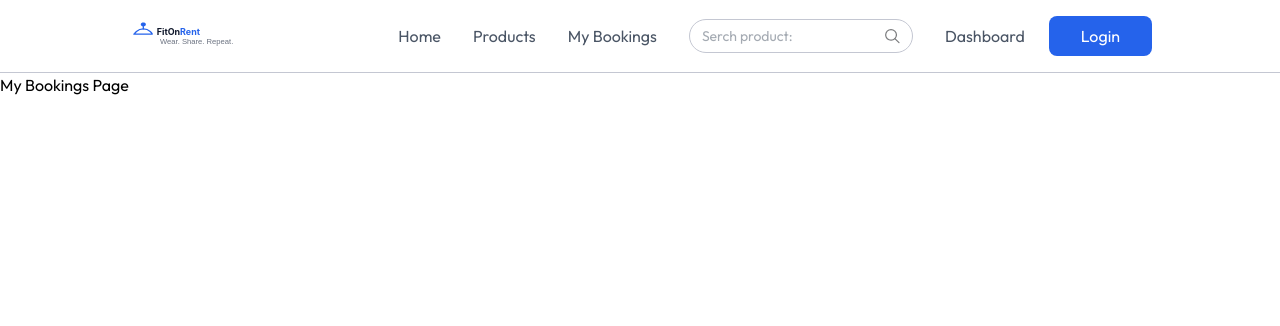
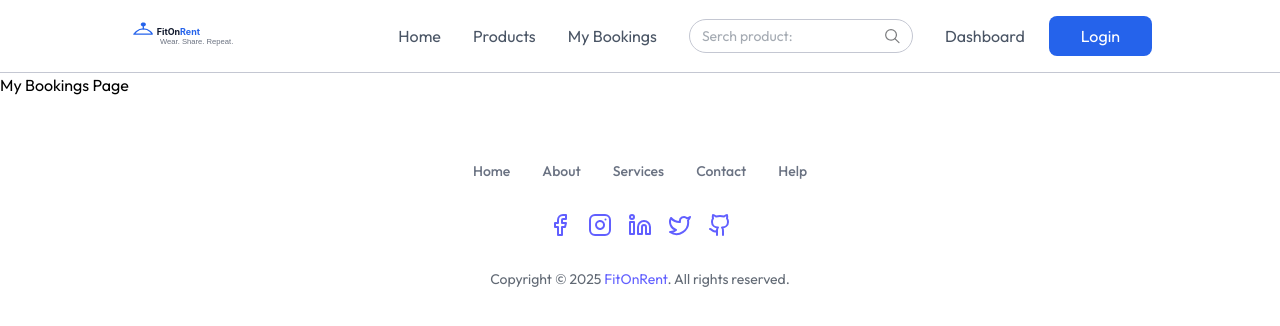
Before and after one commit to Ayanak368/Rental_System, a React (Vite) app: page /my-booking in a window 1280 px wide. Shown: the top 326 px of the page. Built offline with nearby package versions, Linux system fonts and the light colour scheme.

Commit message:
Home page completed

```diff
--- a/src/App.jsx
+++ b/src/App.jsx
@@ -5,6 +5,7 @@ import Home from './pages/Home'
 import MyBookings from './pages/MyBookings'
 import Productdetails from './pages/Productdetails'
 import Product from './pages/Product'
+import Footer from './components/Footer'
 
 const App = () => {
 
@@ -21,8 +22,9 @@ const isOwnerPath = useLocation().pathname.startsWith('/owner')
       <Route path='/my-booking' element={<MyBookings/>}/>
 
 
+    </Routes>
+    {!isOwnerPath && <Footer />}
 
-    </Routes>
 
     </>
   )
--- a/src/components/FeaturedSection.jsx
+++ b/src/components/FeaturedSection.jsx
@@ -27,7 +27,7 @@ const FeaturedSection = () => {
       }
      </div>
      <button onClick={() => {
-        navigate('/car'); window.scrollTo(0,0)
+        navigate('/product'); window.scrollTo(0,0)
      }}
       className='flex items-center justify-center gap-2 px-6 py-2 border
             border-borderColor hover:bg-gray-50 rounded-md mt-18 cursor-pointer'>
--- /dev/null
+++ b/src/components/Footer.jsx
@@ -0,0 +1,77 @@
+import React from "react";
+
+const Footer = () => {
+  return (
+    <footer className="flex flex-col bg-white items-center justify-around w-full py-16 text-sm text-gray-800/70">
+      <div className="flex items-center gap-8">
+        <a href="#" className="font-medium text-gray-500 hover:text-black transition-all">
+          Home
+        </a>
+        <a href="#" className="font-medium text-gray-500 hover:text-black transition-all">
+          About
+        </a>
+        <a href="#" className="font-medium text-gray-500 hover:text-black transition-all">
+          Services
+        </a>
+        <a href="#" className="font-medium text-gray-500 hover:text-black transition-all">
+          Contact
+        </a>
+        <a href="#" className="font-medium text-gray-500 hover:text-black transition-all">
+          Help
+        </a>
+      </div>
+
+      <div className="flex items-center gap-4 mt-8 text-indigo-500">
+        {/* Facebook Icon */}
+        <a href="#" className="hover:-translate-y-0.5 transition-all duration-300">
+          <svg width="24" height="24" fill="none" stroke="currentColor" strokeWidth="2"
+            strokeLinecap="round" strokeLinejoin="round" viewBox="0 0 24 24">
+            <path d="M18 2h-3a5 5 0 0 0-5 5v3H7v4h3v8h4v-8h3l1-4h-4V7a1 1 0 0 1 1-1h3z"/>
+          </svg>
+        </a>
+
+        {/* Instagram Icon */}
+        <a href="#" className="hover:-translate-y-0.5 transition-all duration-300">
+          <svg width="24" height="24" fill="none" stroke="currentColor" strokeWidth="2"
+            strokeLinecap="round" strokeLinejoin="round" viewBox="0 0 24 24">
+            <path d="M17 2H7a5 5 0 0 0-5 5v10a5 5 0 0 0 5 5h10a5 5 0 0 0 5-5V7a5 5 0 0 0-5-5"/>
+            <path d="M16 11.37a4 4 0 1 1-7.914 1.173A4 4 0 0 1 16 11.37m1.5-4.87h.01"/>
+          </svg>
+        </a>
+
+        {/* LinkedIn Icon */}
+        <a href="#" className="hover:-translate-y-0.5 transition-all duration-300">
+          <svg width="24" height="24" fill="none" stroke="currentColor" strokeWidth="2"
+            strokeLinecap="round" strokeLinejoin="round" viewBox="0 0 24 24">
+            <path d="M16 8a6 6 0 0 1 6 6v7h-4v-7a2 2 0 0 0-4 0v7h-4v-7a6 6 0 0 1 6-6M6 9H2v12h4z"/>
+            <circle cx="4" cy="4" r="2"/>
+          </svg>
+        </a>
+
+        {/* Twitter Icon */}
+        <a href="#" className="hover:-translate-y-0.5 transition-all duration-300">
+          <svg width="24" height="24" fill="none" stroke="currentColor" strokeWidth="2"
+            strokeLinecap="round" strokeLinejoin="round" viewBox="0 0 24 24">
+            <path d="M22 4s-.7 2.1-2 3.4c1.6 10-9.4 17.3-18 11.6 2.2.1 4.4-.6 6-2C3 15.5.5 9.6 3 5c2.2 2.6 5.6 4.1 9 4-.9-4.2 4-6.6 7-3.8 1.1 0 3-1.2 3-1.2"/>
+          </svg>
+        </a>
+
+        {/* GitHub Icon */}
+        <a href="#" className="hover:-translate-y-0.5 transition-all duration-300">
+          <svg width="24" height="24" fill="none" stroke="currentColor" strokeWidth="2"
+            strokeLinecap="round" strokeLinejoin="round" viewBox="0 0 24 24">
+            <path d="M15 22v-4a4.8 4.8 0 0 0-1-3.5c3 0 6-2 6-5.5.08-1.25-.27-2.48-1-3.5.28-1.15.28-2.35 0-3.5 0 0-1 0-3 1.5-2.64-.5-5.36-.5-8 0C6 2 5 2 5 2c-.3 1.15-.3 2.35 0 3.5A5.4 5.4 0 0 0 4 9c0 3.5 3 5.5 6 5.5-.39.49-.68 1.05-.85 1.65S8.93 17.38 9 18v4"/>
+            <path d="M9 18c-4.51 2-5-2-7-2"/>
+          </svg>
+        </a>
+      </div>
+
+      <p className="mt-8 text-center">
+        Copyright © 2025 <a href="" className="text-indigo-500 hover:underline">FitOnRent</a>.
+        All rights reserved.
+      </p>
+    </footer>
+  );
+};
+
+export default Footer;
--- /dev/null
+++ b/src/components/Newsletter.jsx
@@ -0,0 +1,25 @@
+import React from 'react'
+
+const Newsletter = () => {
+  return (
+    <div className="flex flex-col items-center justify-center text-center space-y-2 max-md:px-4 my-10 mb-40">
+            <h1 className="md:text-4xl text-2xl font-semibold">Never Miss a Deal!</h1>
+            <p className="md:text-lg text-gray-500/70 pb-8">
+                Subscribe to get the latest offers, new arrivals, and exclusive discounts
+            </p>
+            <form className="flex items-center justify-between max-w-2xl w-full md:h-13 h-12">
+                <input
+                    className="border border-gray-300 rounded-md h-full border-r-0 outline-none w-full rounded-r-none px-3 text-gray-500"
+                    type="text"
+                    placeholder="Enter your email id"
+                    required
+                />
+                <button type="submit" className="md:px-12 px-8 h-full text-white bg-indigo-500 hover:bg-primary-dull transition-all cursor-pointer rounded-md rounded-l-none">
+                    Subscribe
+                </button>
+            </form>
+        </div>
+  )
+}
+
+export default Newsletter
--- a/src/components/ProductCards.jsx
+++ b/src/components/ProductCards.jsx
@@ -1,10 +1,14 @@
 import React from 'react'
+import { useNavigate } from 'react-router-dom'
 
 const ProductCards = ({product}) => {
 
     const currency =import.meta.env.VITE_CURRENCY
+    const navigate = useNavigate()
+
   return (
-    <div className='group rounded-xl overflow-hidden shadow-lg hover:translate-y-1 transition-all duration-500 cursor-pointer'>
+    <div onClick={()=> {navigate(`product-details/${product._id}`); scrollTo(0,0)}} ///////////////////////////////////////////
+    className='group rounded-xl overflow-hidden shadow-lg hover:translate-y-1 transition-all duration-500 cursor-pointer'>
 
       <div className='relative h-64 overflow-hidden'>
         <img src={product.image}  alt="product image" className='w-full h-auto object-cover transition-transform duration-500 group-hover:scale-105'/>
--- /dev/null
+++ b/src/components/Testimonial.jsx
@@ -0,0 +1,65 @@
+import React from 'react'
+import { assets } from '../assets/assets'
+import Title from './Title';
+
+// prebuiltui.com for testimonial
+const Testimonial = () => {
+    const testimonials = [
+        {
+            name: "Anjali R",
+            address: "calicut",
+            image: assets.testimonial_image_1,
+            review: "I rented a stunning lehenga for my cousins wedding, and it fit perfectly! The quality was amazing, and I got so many compliments. Renting saved me so much time and money!"
+        },
+        {
+            name: "Swathi P",
+            address: "kochi",
+            image: assets.testimonial_image_2,
+            review: "Ive rented from them multiple times. Every outfit feels brand new, and the service is very reliable. Ill definitely keep using this for future events."
+        },
+        {
+            name: "Priya S",
+            address: "kochi",
+            image: assets.testimonial_image_1,
+            review: "Loved the gown I rented for a birthday party. The checkout process was smooth, and I didnt have to worry about dry cleaning afterward. Highly recommend!"
+        }
+
+    ];
+
+    return (
+        <div className="py-28 px-6 md:px-16 lg:px-24 xl:px-24">
+        <Title
+                title="What Our Customers Say"
+                subtitle="From weddings to parties, our users share their stories of looking fabulous without the hassle of buying. Discover what they have to say about our rental collection."
+            />
+
+            <div className="grid grid-cols-1 sm:grid-cols-2 lg:grid-cols-3 gap-8 mt-18">
+                {testimonials.map((testimonial,index) => (
+                    <div key={index} className="bg-white p-6 rounded-xl shadow-lg hover:-translate-y-1 transition-all duration-500">
+                        <div className="flex items-center gap-3">
+                            <img
+                                className="w-12 h-12 rounded-full"
+                                src={testimonial.image}
+                                alt={testimonial.name}
+                            />
+                            <div>
+                                <p className="text-xl">{testimonial.name}</p>
+                                <p className="text-gray-500">{testimonial.address}</p>
+                            </div>
+                        </div>
+
+                        <div className="flex items-center gap-1 mt-4">
+                            {Array(5).fill(0).map((_, index) => (
+                                <img key={index} src={assets.star_icon} alt="star-icon" />
+                            ))}
+                        </div>
+
+                        <p className="text-gray-500 max-w-90 mt-4 font-light">"{testimonial.review}"</p>
+                    </div>
+                ))}
+            </div>
+        </div>
+    );
+}
+
+export default Testimonial;
--- a/src/components/Title.jsx
+++ b/src/components/Title.jsx
@@ -3,7 +3,7 @@ import React from 'react'
 const Title = ({title,subtitle,align}) => {
   return (
     <div className={`flex flex-col justify-center items-center text-center
-     ${align == "left" && "md:items-start md:text-left"}`}>
+     ${align === "left" && "md:items-start md:text-left"}`}>
       <h1 className='font-semibold text-4xl md:text-[40px]'>{title}</h1>
       <p className='text-sm md:text-base text-gray-500/90 mt-2 max-w-156'>{subtitle}</p>
     </div>
--- a/src/pages/Home.jsx
+++ b/src/pages/Home.jsx
@@ -1,12 +1,18 @@
 import React from 'react'
 import Hero from '../components/Hero'
 import FeaturedSection from '../components/FeaturedSection'
+import Testimonial from '../components/Testimonial'
+import Newsletter from '../components/newsletter'
+import Footer from '../components/Footer'
 
 const Home = () => {
   return (
     <>
       <Hero/>
       <FeaturedSection/>
+      <Testimonial/>
+      <Newsletter/>
+
     </>
   )
 }
--- a/src/pages/Productdetails.jsx
+++ b/src/pages/Productdetails.jsx
@@ -1,11 +1,25 @@
-import React from 'react'
+import React, { useEffect, useState } from 'react'
+import { useNavigate, useParams } from 'react-router-dom'
+import { assets, dummyCarData } from '../assets/assets'
 
-const Productdetails = () => {
-  return (
-    <div>
+const ProductDetails = () => {
+
+ const {id} = useParams()
+ const navigate =useNavigate()
+ const [product, setProduct] = useState(null)
+ useEffect(() => {
+   setProduct(dummyCarData.find((p) =>p._id === id))
+ },[id])
+
+
+  return product ? (
+    <div className='px-6 md:px-16 lg:px-24 xl:px-32 mt-16'>
+  <button onClick={()=> navigate(-1)} className='flex items-center gap-2 mb-6 text-gray-500 cursor-pointer'>
+    <img src={assets.arrow_icon} alt="" className='rotate-180 opacity-65' />
+    Back to all collection</button>
 
     </div>
-  )
+  ) : <p>Loading.....</p>
 }
 
-export default Productdetails
+export default ProductDetails
```
